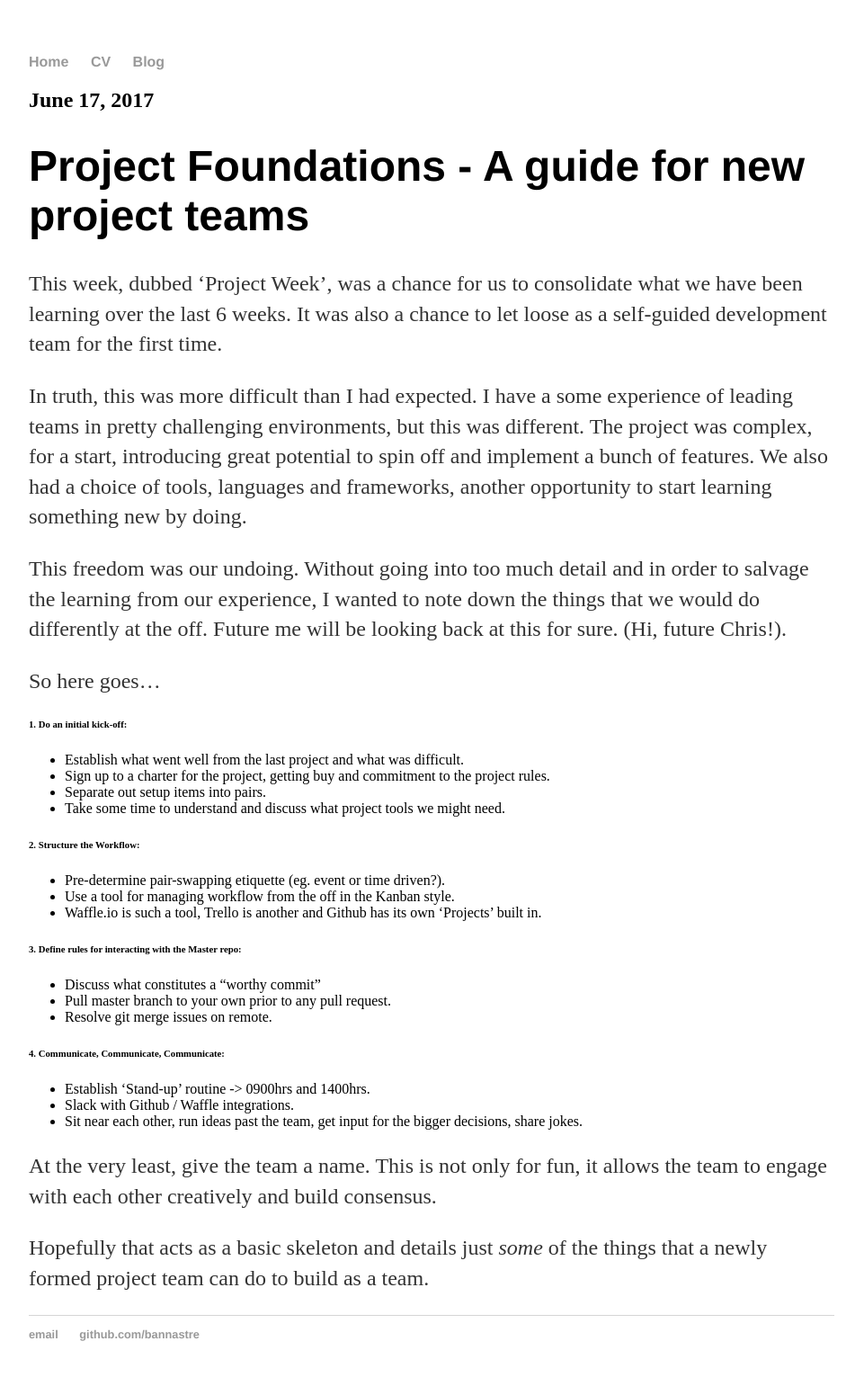
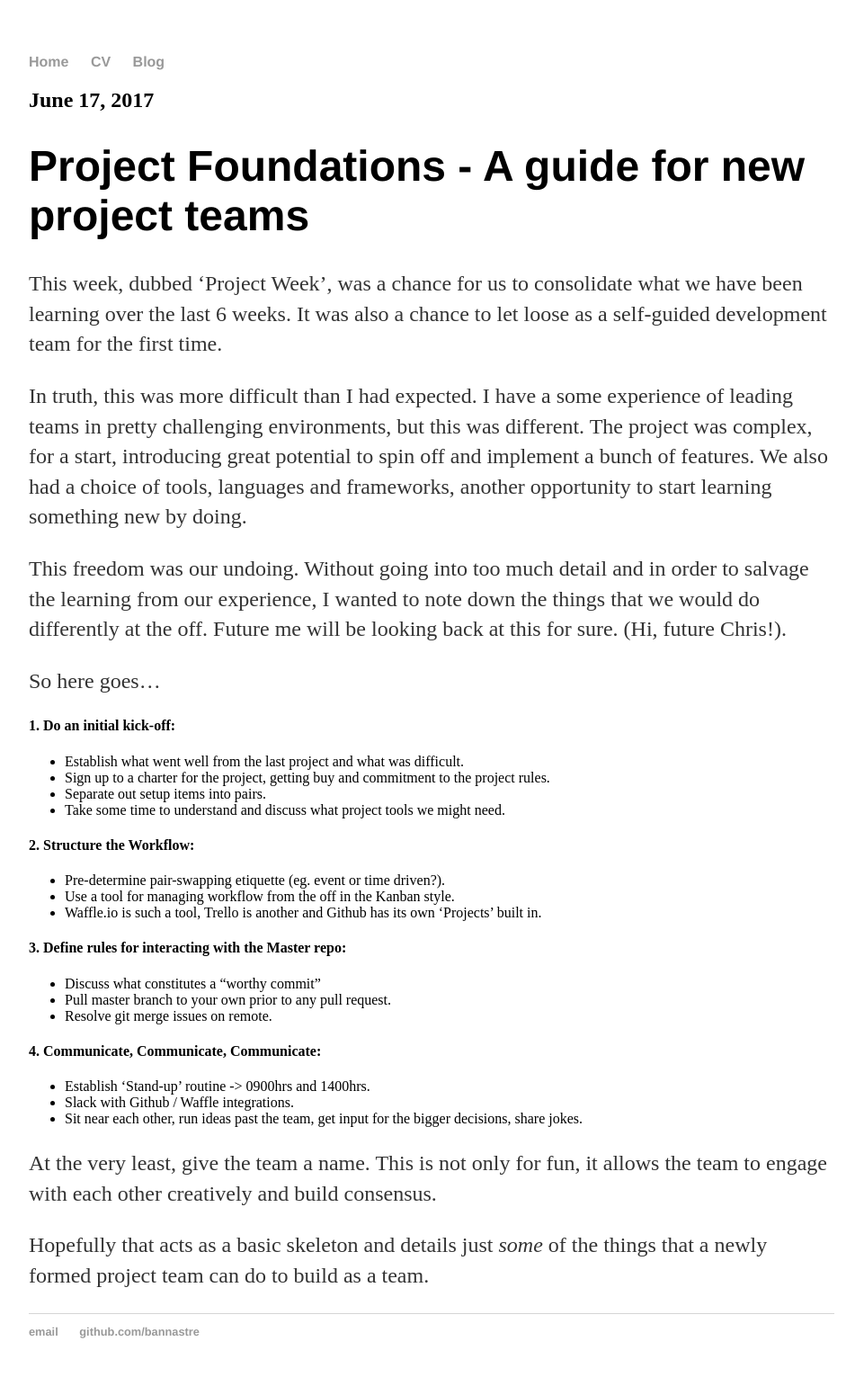
Before and after one commit to bannastre/bannastre.github.io, a Jekyll site: the page built from _posts/2017-06-19-Project-Foundations.md, in a window 1280 px wide. Shown: the whole page at 90% size, without its empty margins (160-1111 px from the left). Built offline with Jekyll 4.4.1, drawn with Linux system fonts in a browser that asks for light colours.

```diff
--- a/_posts/2017-06-19-Project-Foundations.md
+++ b/_posts/2017-06-19-Project-Foundations.md
@@ -12,23 +12,23 @@ This freedom was our undoing. Without going into too much detail and in order to
 
 So here goes...
 
-###### 1. Do an initial kick-off:
+#### 1. Do an initial kick-off:
 - Establish what went well from the last project and what was difficult.
 - Sign up to a charter for the project, getting buy and commitment to the project rules.
 - Separate out setup items into pairs.
 - Take some time to understand and discuss what project tools we might need.
 
-###### 2. Structure the Workflow:
+#### 2. Structure the Workflow:
 - Pre-determine pair-swapping etiquette (eg. event or time driven?).
 - Use a tool for managing workflow from the off in the Kanban style.
 - Waffle.io is such a tool, Trello is another and Github has its own 'Projects' built in.
 
-###### 3. Define rules for interacting with the Master repo:
+#### 3. Define rules for interacting with the Master repo:
 - Discuss what constitutes a "worthy commit"
 - Pull master branch to your own prior to any pull request.
 - Resolve git merge issues on remote.
 
-###### 4. Communicate, Communicate, Communicate:
+#### 4. Communicate, Communicate, Communicate:
 - Establish 'Stand-up' routine -> 0900hrs and 1400hrs.
 - Slack with Github / Waffle integrations.
 - Sit near each other, run ideas past the team, get input for the bigger decisions, share jokes.
```
